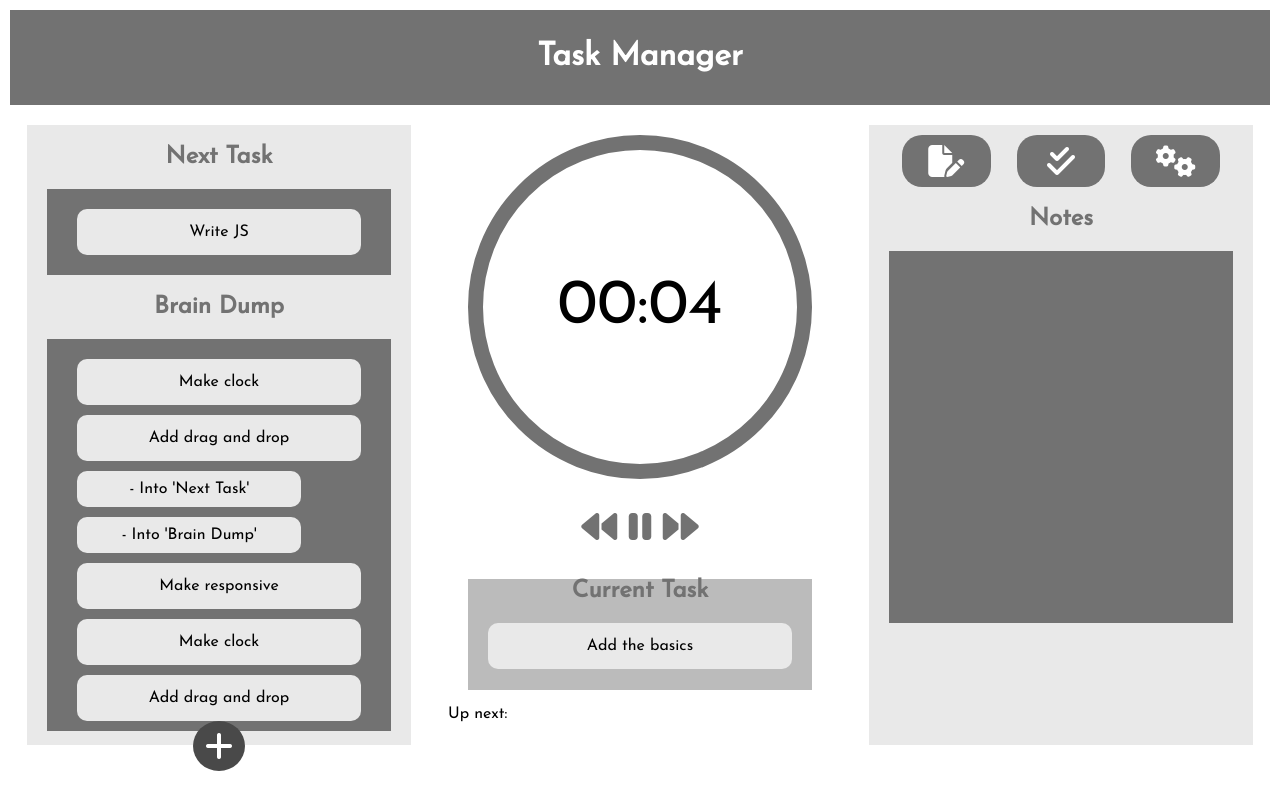
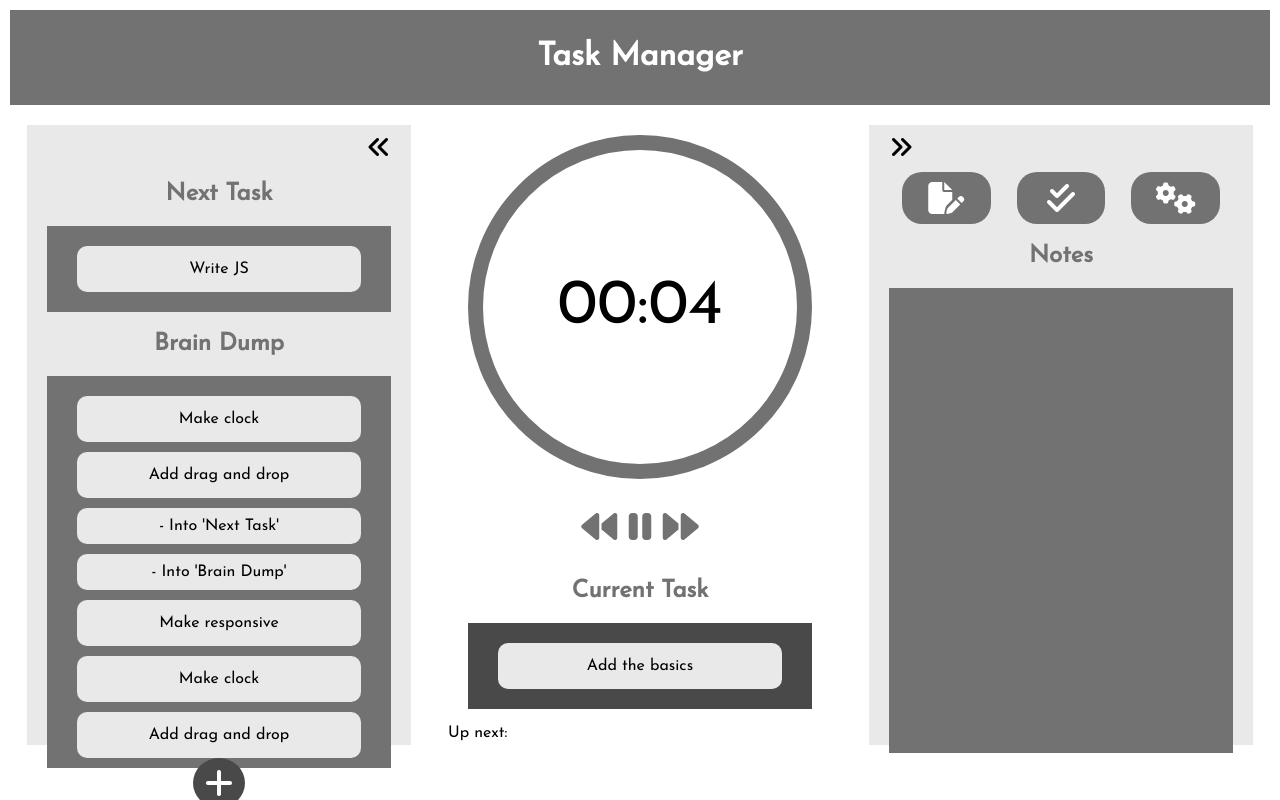
Before and after one commit to andaluciacurtis/Task-Manager-for-the-Overthinker, a plain HTML site: page index.html in a window 1280 px wide. Drawn offline with Linux system fonts and the light colour scheme.

Commit message:
added js file and icons for collapsing

```diff
--- a/index.html
+++ b/index.html
@@ -20,6 +20,8 @@
   <header><h1>Task Manager</h1></header>
   <div class="main-container">
     <div class="task-container">
+      <div class="collapse-button-left"><i class="fa-solid fa-angles-left"></i></div>
+
       <h2>Next Task</h2>
       <div class="next-task-container">
         <div class="task">Write JS</div>
@@ -57,8 +59,8 @@
       <div class="task-controls">
         <h2><i class="fa-solid fa-backward"></i> <i class="fa-solid fa-pause"></i> <i class="fa-solid fa-forward"></i></h2>
       </div>
+      <h2>Current Task</h2>
       <div class="current-task-container">
-        <h2>Current Task</h2>
         <div class="task">Add the basics</div>
       </div>
 
@@ -66,6 +68,7 @@
     </div>
 
     <div class="notes-container">
+      <div class="collapse-button-right"><i class="fa-solid fa-angles-right"></i></div>
       <div class="basic-controls">
         <i class="fa-solid fa-file-pen"></i> <i class="fa-solid fa-check-double"></i> <i class="fa-solid fa-gears"></i>
       </div>
@@ -73,5 +76,7 @@
       <div class="notes"></div>
     </div>
   </div>
+
+  <script src="script.js"></script>
 </body>
 </html>
--- a/style.css
+++ b/style.css
@@ -15,6 +15,10 @@ h1 {
 h2 {
   text-align:center;
   color:rgb(114, 114, 114);
+}
+
+i {
+  cursor:pointer;
 }
 
 header {
@@ -46,6 +50,21 @@ header {
   margin:10px 20px;
 }
 
+.collapse-button-left {
+  text-align:right;
+  font-size:1.5rem;
+}
+
+.collapse-button-right {
+  text-align:left;
+  font-size: 1.5rem;
+}
+
+.collapse-button-right i:hover, .collapse-button-left i:hover {
+  background-color:rgb(114, 114, 114);
+  color:white;
+}
+
 /* -----------------------Left Side -----------------------*/
 
 .next-task-container {
@@ -58,7 +77,6 @@ header {
   background-color:rgb(114, 114, 114);
   padding:10px;
   overflow-y:auto;
-
 }
 
 .task {
@@ -75,8 +93,6 @@ header {
   text-align:center;
   padding:10px 15px;
   cursor:pointer;
-
-  width:60%;
 }
 
 .add-button {
@@ -105,12 +121,13 @@ header {
 
 .time-left {
   font-size:4rem;
+  position:absolute;
 }
 
 .current-task-container {
-  background-color:rgb(187, 187, 187);
-  height:18%;
+  background-color:rgb(73, 73, 73);
   margin:10px;
+  padding:10px;
 }
 
 .task-controls {
@@ -141,6 +158,6 @@ header {
 
 .notes {
   background-color:rgb(114, 114, 114);
-  height:60%;
+  height:75%;
   overflow-y:auto;
 }
```
Also changed, not shown: script.js (added).
